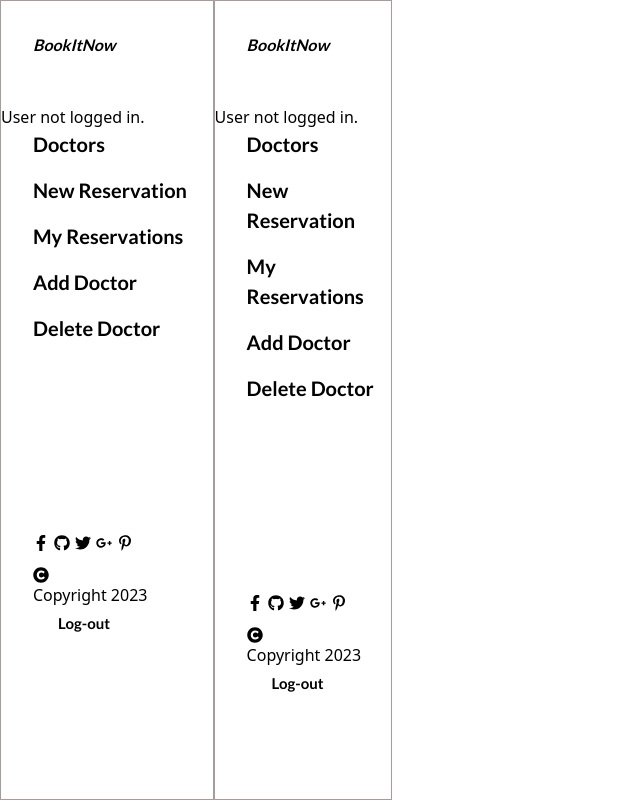
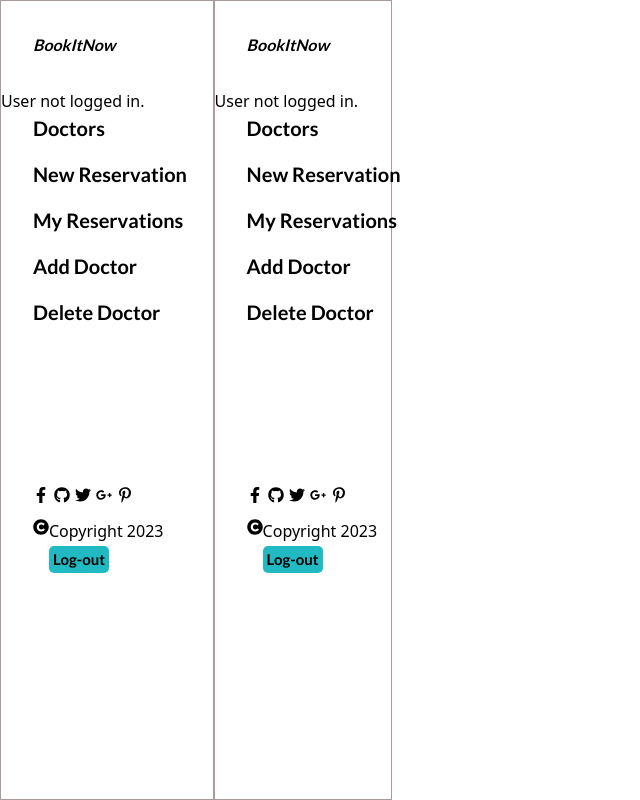
Before and after one commit to cosywasswa/BookItNow-front-end, a React (Create React App) app: page /navigation in a window 1280 px wide. Shown: the whole page, without its empty margins (0-640 px from the left). Built offline with nearby package versions, Linux system fonts and the light colour scheme.

Commit message:
Fix navigation styles

```diff
--- a/src/components/Nav/nav.css
+++ b/src/components/Nav/nav.css
@@ -65,13 +65,15 @@
   }
 
   .nav_socials-mob {
+    display: flex;
     color:white;
-    margin-top: 5rem;
+    margin-top: 2rem;
     font-size: 20px;
     font-family: 'Lato', sans-serif;
   }
 
   .nav_copyright-mob {
+    display: flex;
     color: white;
     font-size: 20px;
     font-family: 'Lato', sans-serif;
@@ -79,6 +81,7 @@
 
   .logout-btn {
     font-size: 18px;
+    background-color: rgb(33, 186, 194);
     font-family: 'Lato', sans-serif;
     padding: 5px;
     border-radius: 10px;
@@ -96,7 +99,7 @@
   }
 
   .side-nav {
-    margin-block: 3rem;
+   position: fixed;
   }
 
   .link-text {
@@ -141,10 +144,11 @@
     align-items: center;
     gap: 5px;
     margin-left: 2rem;
-    margin-top: 12rem;
+    margin-top: 10rem;
   }
 
   .nav_copyright {
+    display: flex;
     margin-left: 2rem;
     padding-top: 1rem;
   }
@@ -172,6 +176,7 @@
     font-weight: 700;
     padding: 2px;
     border-radius: 5px;
-    width: 70px;
+    width: 60px;
+    background-color: rgb(33, 186, 194);
   }
 }
```
